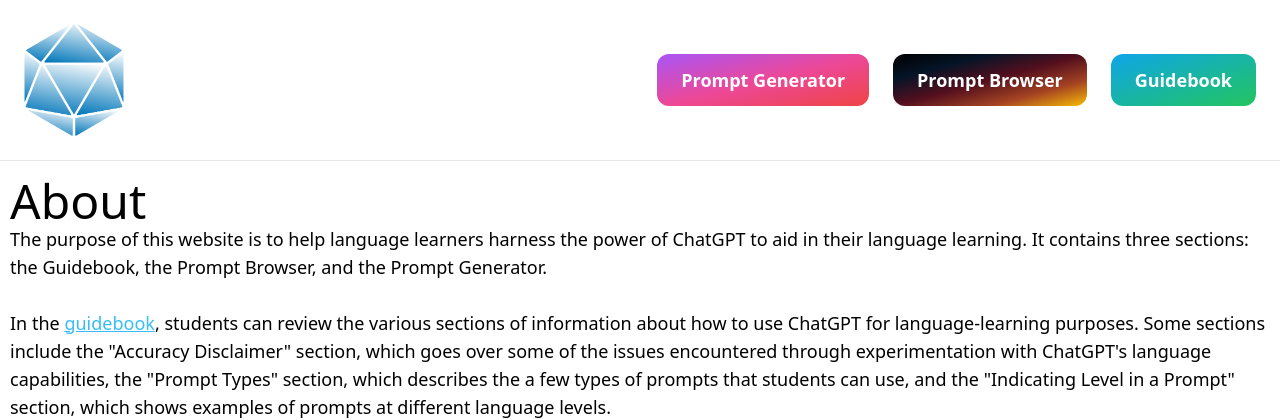
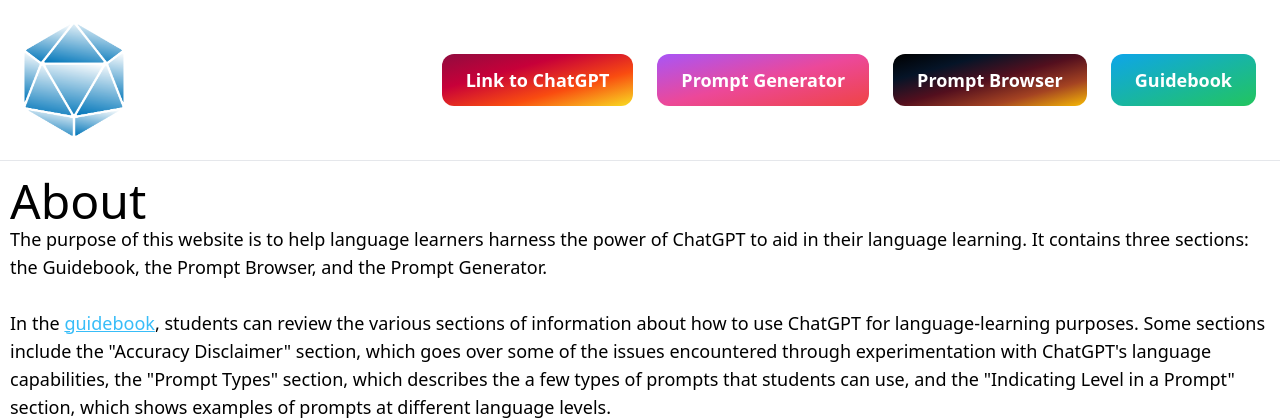
Before and after one commit to llcit/gpt-guidebook, a Django app: page /about/ in a window 1280 px wide. Shown: the top 420 px of the page. Run offline with Django 4.2, Linux system fonts and the light colour scheme; data comes from the database, SQL or seed files in the repository; style sheets or scripts are compiled from the project's sources.

Commit message:
Added link to ChatGPT
I added a button that, when you click on it, goes to the chatgpt website in a new tab

```diff
--- a/guidebook/prompt/templates/prompt/base.html
+++ b/guidebook/prompt/templates/prompt/base.html
@@ -389,6 +389,14 @@
         background: linear-gradient(to bottom right, #000000, #040e1c, #310911, #86361c, #bc8d01);
       }
 
+      .chatGPTButton {
+        background: linear-gradient(to bottom right, #900C3F, #C70039, #F94C10, #F8DE22);
+      }
+
+      .chatGPTButton:hover {
+        background: linear-gradient(to bottom right, #780a34, #a60231, #cc3e0c, #ccb71d);
+      }
+
   </style>
   </head>
   <body id="bigBody">
@@ -413,6 +421,7 @@
               </svg>
             </button>
           </div>
+          <a href="https://chat.openai.com/auth/login" target="_blank" class="px-6 py-3 text-lg font-semibold chatGPTButton text-white rounded-xl">Link to ChatGPT</a>
           <a href="{%url 'prompt:generator'%}" class="px-6 py-3 text-lg font-semibold buttonLightMode promptGeneratorButton text-white rounded-xl">Prompt Generator</a>
           <a href="{%url 'prompt:browser'%}" class="px-6 py-3 text-lg font-semibold buttonLightMode promptBrowserButton text-white rounded-xl">Prompt Browser</a>
           <a href="/" class="px-6 py-3 text-lg font-semibold buttonLightMode text-white rounded-xl">Guidebook</a>
@@ -427,7 +436,7 @@
 
       <!-- normal screen menu -->
       <div class="hidden lg:flex flex-row space-x-6">
-
+        <a href="https://chat.openai.com/auth/login" target="_blank" class="px-6 py-3 text-lg font-semibold chatGPTButton text-white rounded-xl">Link to ChatGPT</a>
         <a href="{%url 'prompt:generator'%}" class="px-6 py-3 text-lg font-semibold promptGeneratorButton text-white rounded-xl">Prompt Generator</a>
         <a href="{%url 'prompt:browser'%}" class="px-6 py-3 text-lg font-semibold promptBrowserButton text-white rounded-xl">Prompt Browser</a>
         <a href="/" class="px-6 py-3 text-lg font-semibold buttonLightMode text-white rounded-xl">Guidebook</a>
```
